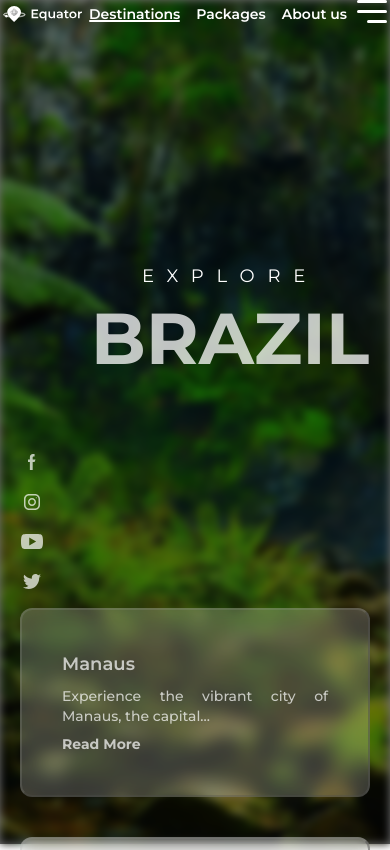
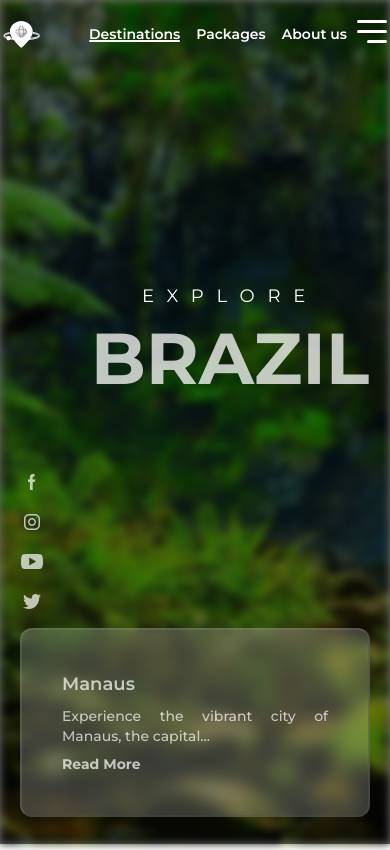
Before and after one commit to devalanlima/TravelWebsite, a Vue app: page / in a window 390 px wide. Shown: the top 850 px of the page. Built offline with nearby package versions, Linux system fonts and the light colour scheme.

Commit message:
refactor / different sizes to logo

```diff
--- a/src/components/NavBar.vue
+++ b/src/components/NavBar.vue
@@ -1,6 +1,11 @@
 <template>
-  <nav class="flex items-center justify-around sm:justify-between max-w-screen-2xl mx-auto sm:px-10 sm:pt-10">
-    <h1 class="w-20 sm:w-fit sm:block"><img src="/logo_equator.svg" alt="Equator logo"></h1>
+  <nav class="flex items-center justify-around sm:justify-between max-w-screen-2xl mx-auto sm:px-10 pt-5 sm:pt-10">
+    <h1 class="w-20 sm:w-fit sm:block">
+      <picture>
+          <source media="(max-width:780px)" srcset="/logo_equator_reduce.svg" alt="Equator logo">
+          <img src="/logo_equator.svg" alt="Equator log">
+      </picture>
+    </h1>
     <ul class="flex sm:flex-row sm:items-center justify-center gap-4 sm:gap-10 md:gap-16 font-Montserrat text-sm sm:text-lg font-semibold">
       <li class="group">
         <RouterLink to="/"
```
